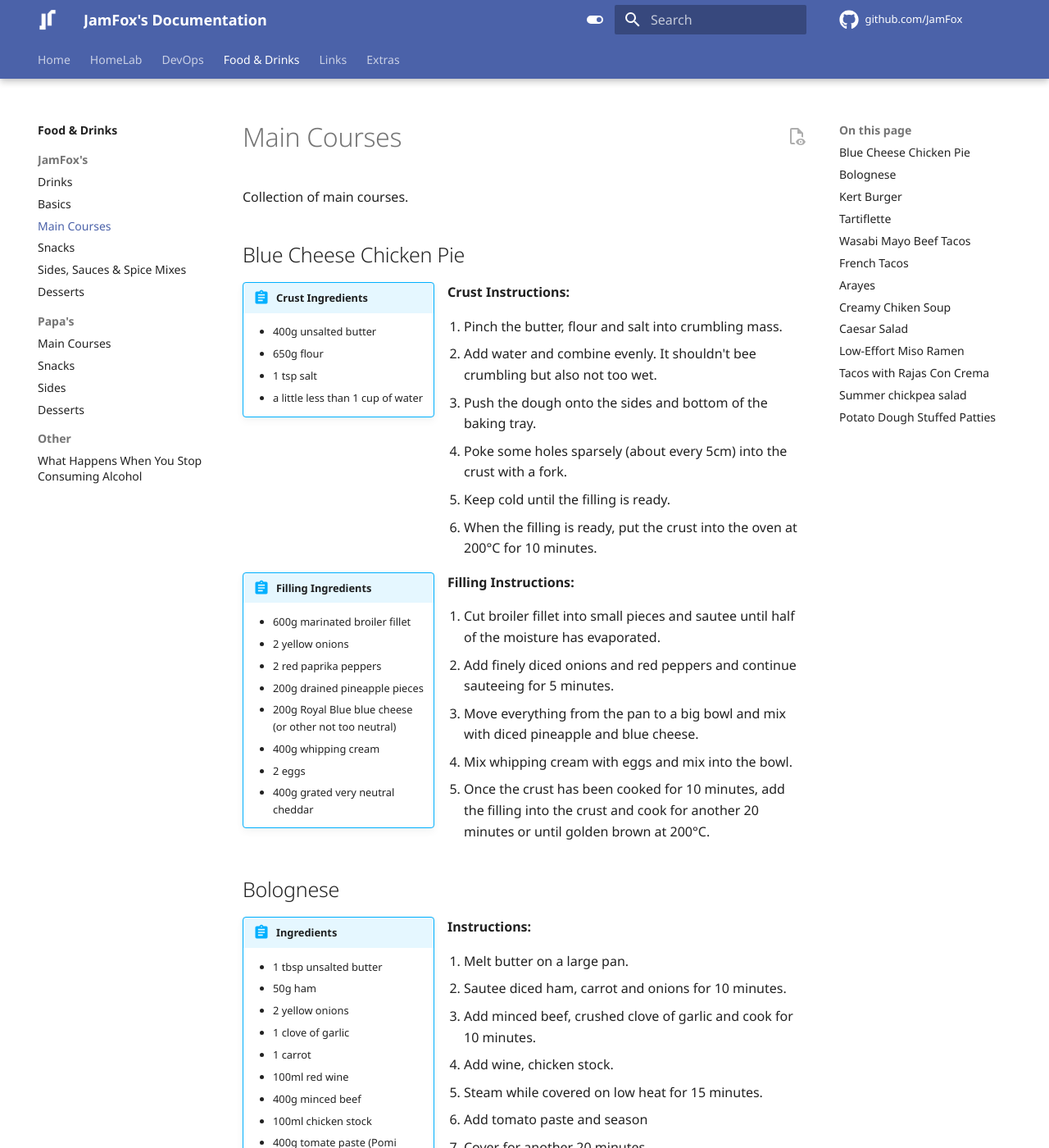
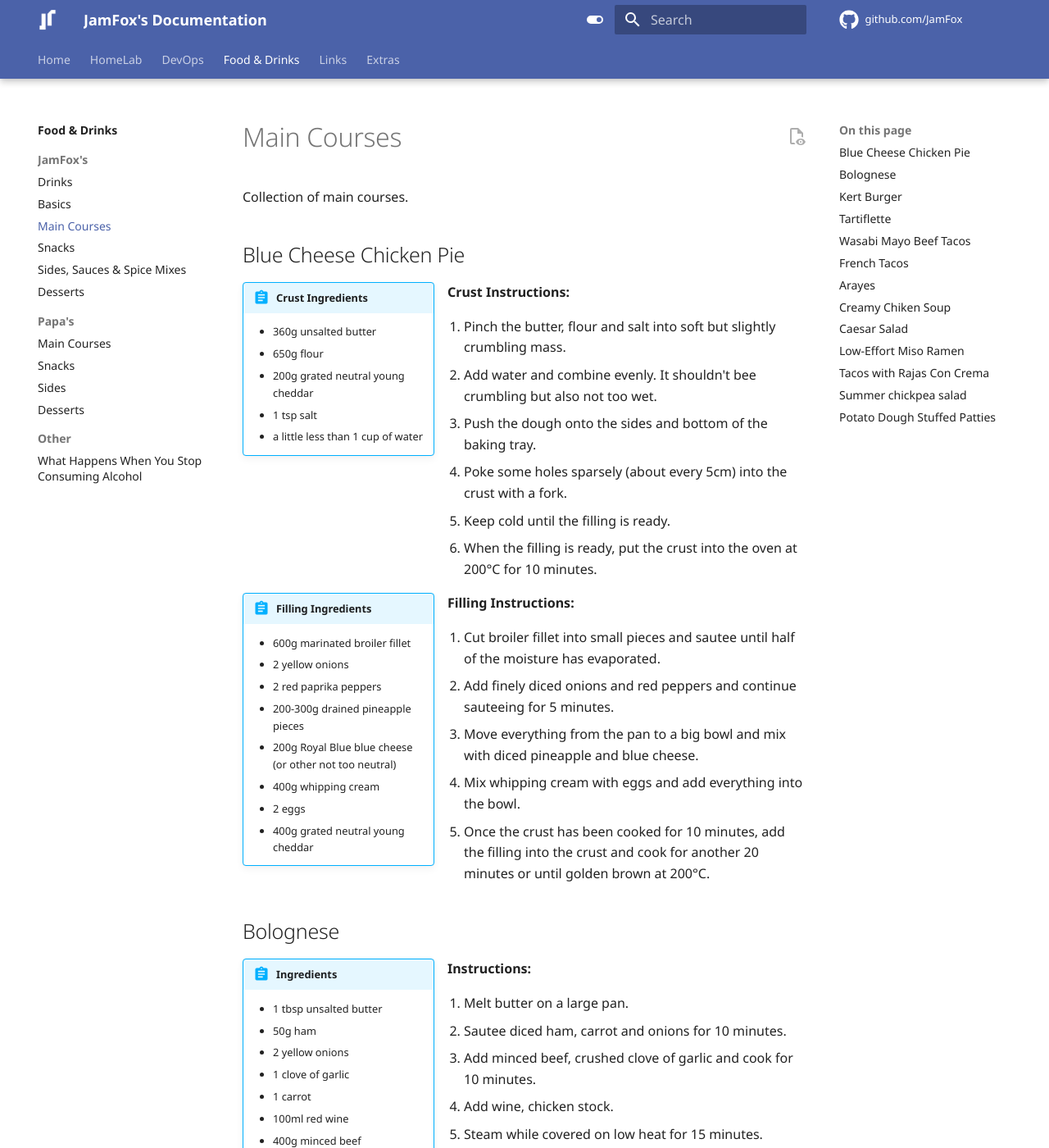
Before and after one commit to JamFox/docs.jamfox.dev, an MkDocs documentation site: the page built from docs/content/food/maincourses.md, in a window 1280 px wide and 1400 px high. Shown: the whole window at 82% size. Built offline with MkDocs 1.6.1 and Material for MkDocs 9.7.7, drawn with Linux system fonts in a browser that asks for light colours; comment, search, counter and statistics services are not loaded.

Commit message:
bluecheese mod for base

```diff
--- a/docs/content/food/maincourses.md
+++ b/docs/content/food/maincourses.md
@@ -7,14 +7,15 @@ Collection of main courses.
 ## Blue Cheese Chicken Pie
 
 !!! abstract inline "Crust Ingredients"
-    - 400g unsalted butter
+    - 360g unsalted butter
     - 650g flour
+    - 200g grated neutral young cheddar
     - 1 tsp salt
     - a little less than 1 cup of water
 
 **Crust Instructions:**
 
-1. Pinch the butter, flour and salt into crumbling mass.
+1. Pinch the butter, flour and salt into soft but slightly crumbling mass.
 2. Add water and combine evenly. It shouldn't bee crumbling but also not too wet.
 3. Push the dough onto the sides and bottom of the baking tray.
 4. Poke some holes sparsely (about every 5cm) into the crust with a fork.
@@ -25,18 +26,18 @@ Collection of main courses.
     - 600g marinated broiler fillet
     - 2 yellow onions
     - 2 red paprika peppers
-    - 200g drained pineapple pieces
+    - 200-300g drained pineapple pieces
     - 200g Royal Blue blue cheese (or other not too neutral)
     - 400g whipping cream
     - 2 eggs
-    - 400g grated very neutral cheddar
+    - 400g grated neutral young cheddar
 
 **Filling Instructions:**
 
 1. Cut broiler fillet into small pieces and sautee until half of the moisture has evaporated.
 2. Add finely diced onions and red peppers and continue sauteeing for 5 minutes.
 3. Move everything from the pan to a big bowl and mix with diced pineapple and blue cheese.
-4. Mix whipping cream with eggs and mix into the bowl.
+4. Mix whipping cream with eggs and add everything into the bowl.
 5. Once the crust has been cooked for 10 minutes, add the filling into the crust and cook for another 20 minutes or until golden brown at 200°C.
 
 ## Bolognese
```
